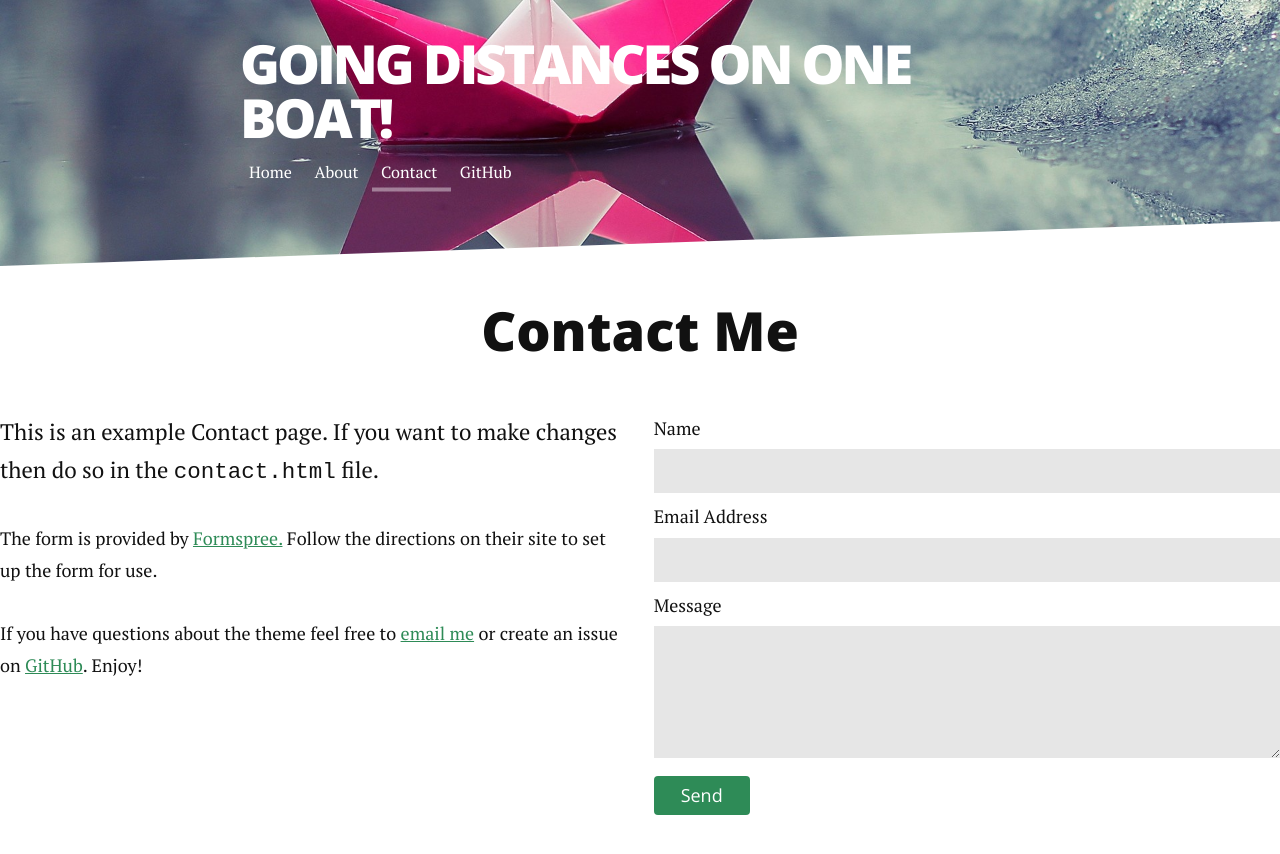
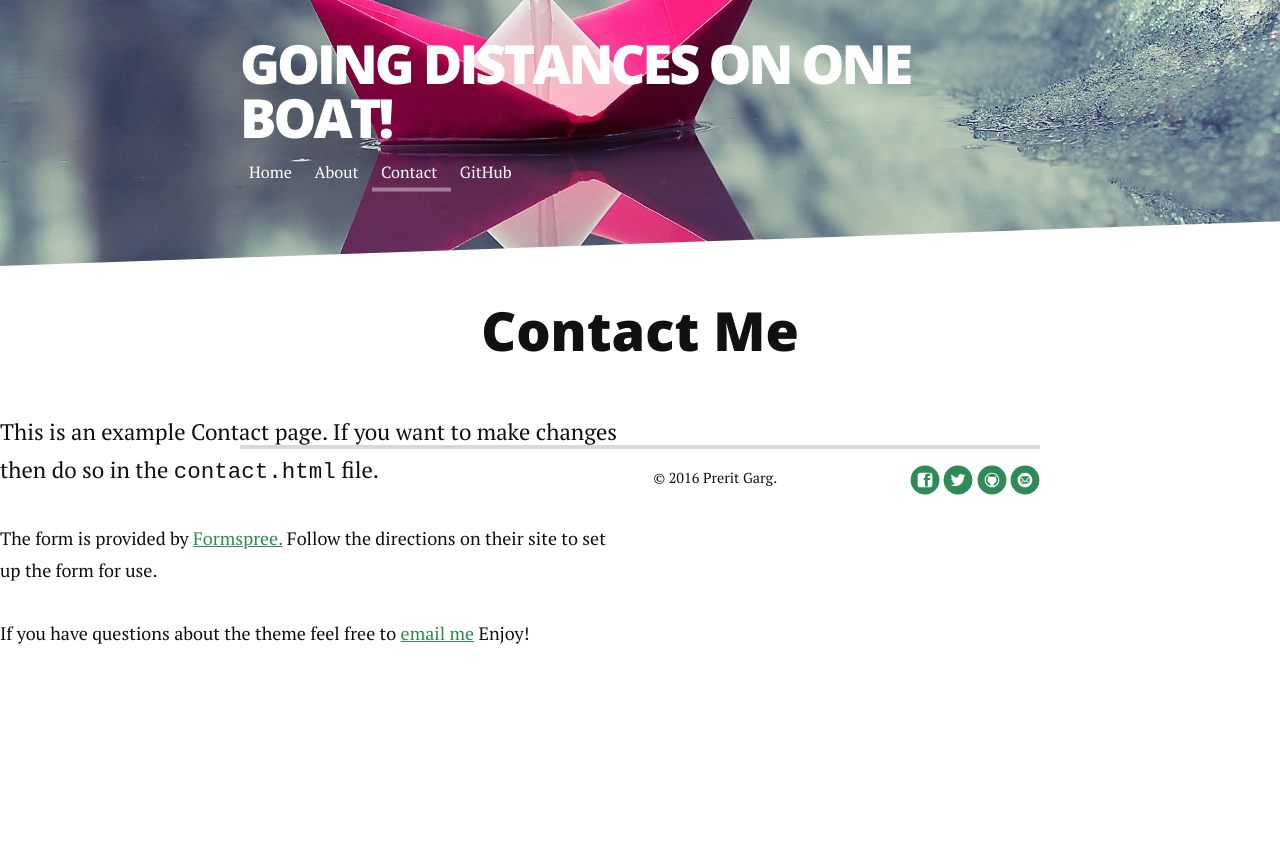
Before and after one commit to prerit2010/prerit2010.github.io, a Jekyll site: the page built from contact.md, in a window 1280 px wide. Shown: the top 854 px of the page. Built offline with Jekyll 4.4.1, drawn with Linux system fonts in a browser that asks for light colours; nearby versions of some CDN libraries.

Commit message:
updated contact

```diff
--- a/_includes/footer.html
+++ b/_includes/footer.html
@@ -1,6 +1,6 @@
 <div class="footer">
    <div class="container">
-      <p class="copy">&copy; {{ site.time | date: '%Y' }} <a href="http://brianmaierjr.com">Brian Maier Jr.</a> Powered by <a href="http://jekyllrb.com">Jekyll</a></p>
+      <p class="copy">&copy; {{ site.time | date: '%Y' }} Prerit Garg. </p>
 
       <div class="footer-links">
          <ul class="noList">
--- a/_layouts/default.html
+++ b/_layouts/default.html
@@ -12,9 +12,11 @@
 
    <div class="content">
       <!-- <div class="container"> -->
+      <!-- <div class="col-md-10"> -->
          {{ content }}
+
       <!-- </div> -->
-   </div><!-- end .content
+   </div>
 
    {% include footer.html %}
    {% include scripts.html %}
--- a/contact.md
+++ b/contact.md
@@ -1,6 +1,6 @@
 ---
 layout: default
-title: Contact Long Haul
+title: Contact Prerit
 ---
 
 <div id="contact">
@@ -8,9 +8,9 @@ title: Contact Long Haul
   <div class="contactContent">
     <p class="intro">This is an example Contact page. If you want to make changes then do so in the <code>contact.html</code> file.</p>
     <p>The form is provided by <a href="http://formspree.io/">Formspree.</a> Follow the directions on their site to set up the form for use.</p>
-    <p>If you have questions about the theme feel free to <a href="mailto:brimaidesigns@gmail.com">email me</a> or create an issue on <a href="https://github.com/brianmaierjr/long-haul">GitHub</a>. Enjoy!</p>
+    <p>If you have questions about the theme feel free to <a href="mailto:prerit2010@gmail.com">email me</a> Enjoy!</p>
   </div>
-  <form action="http://formspree.io/brimaidesigns@gmail.com" method="POST">
+  <!-- <form action="http://formspree.io/brimaidesigns@gmail.com" method="POST">
     <label for="name">Name</label>
     <input type="text" id="name" name="name" class="full-width"><br>
     <label for="email">Email Address</label>
@@ -18,5 +18,5 @@ title: Contact Long Haul
     <label for="message">Message</label>
     <textarea name="message" id="message" cols="30" rows="10" class="full-width"></textarea><br>
     <input type="submit" value="Send" class="button">
-  </form>
+  </form> -->
 </div>
--- a/index.html
+++ b/index.html
@@ -4,7 +4,7 @@ layout: default
 ---
 
 <div class="home" id="home">
-  <h1 class="pageTitle">Recent Posts</h1>
+  <h2 class="pageTitle">Prerit's Blog</h2>
   <ul class="posts noList">
     {% for post in paginator.posts %}
       <li>
```
